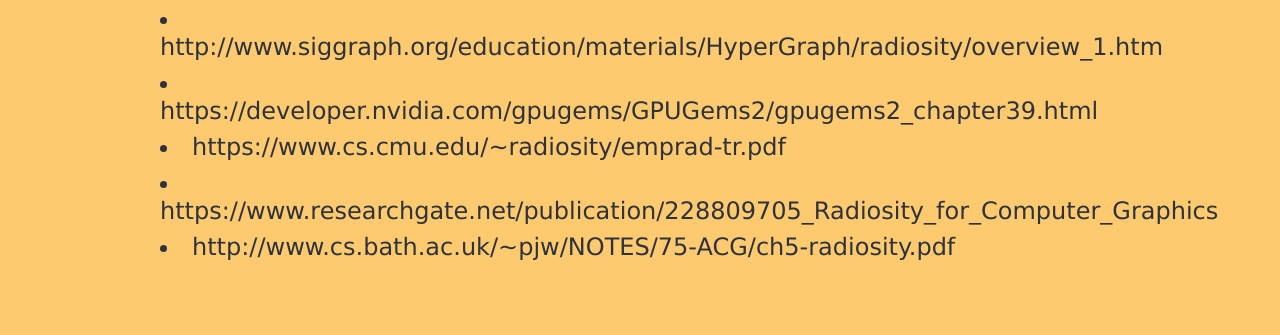
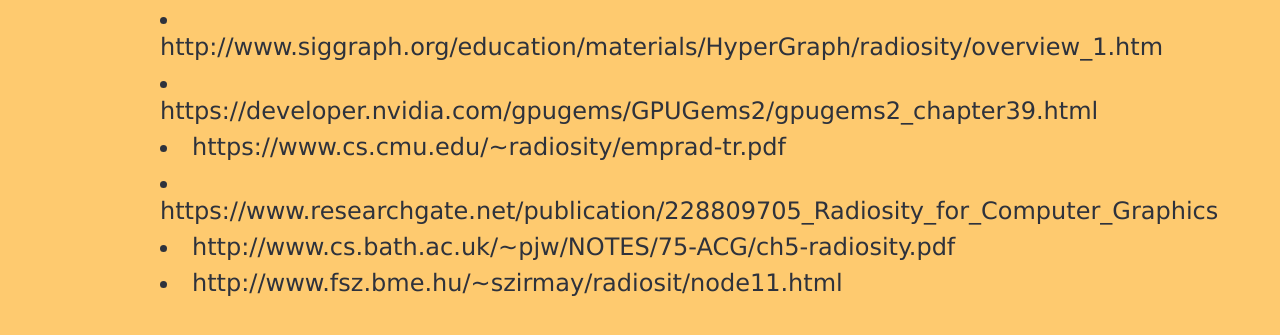
Before and after one commit to brettbenda/radiosity, a plain HTML site: page html/research.html in a window 1280 px wide. Shown: the part 213-548 px from the top of the page. Drawn offline with Linux system fonts and the light colour scheme.

Commit message:
Added research link

```diff
--- a/html/research.html
+++ b/html/research.html
@@ -47,6 +47,10 @@
 					<a href="http://www.cs.bath.ac.uk/~pjw/NOTES/75-ACG/ch5-radiosity.pdf">
 					http://www.cs.bath.ac.uk/~pjw/NOTES/75-ACG/ch5-radiosity.pdf</a>
 				</li>
+				<li class="left subheading">
+					<a href="http://www.fsz.bme.hu/~szirmay/radiosit/node11.html">
+					http://www.fsz.bme.hu/~szirmay/radiosit/node11.html</a>
+				</li>
 			</ul>
 	</div>
 
```
